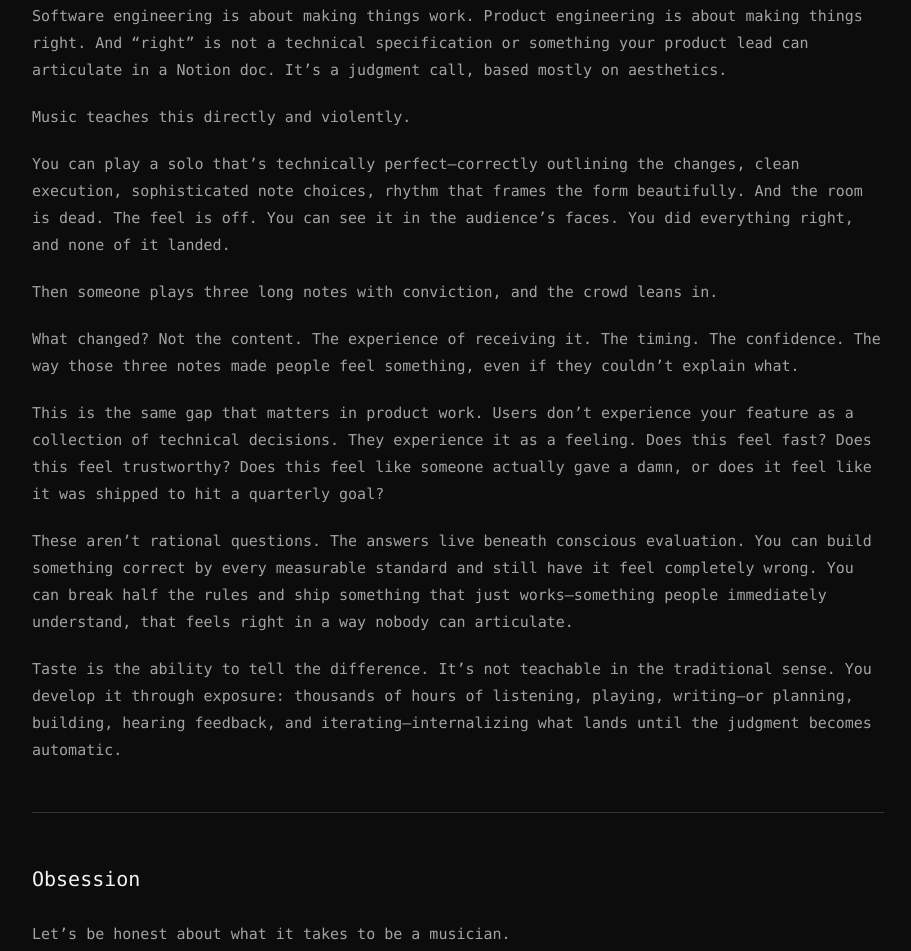
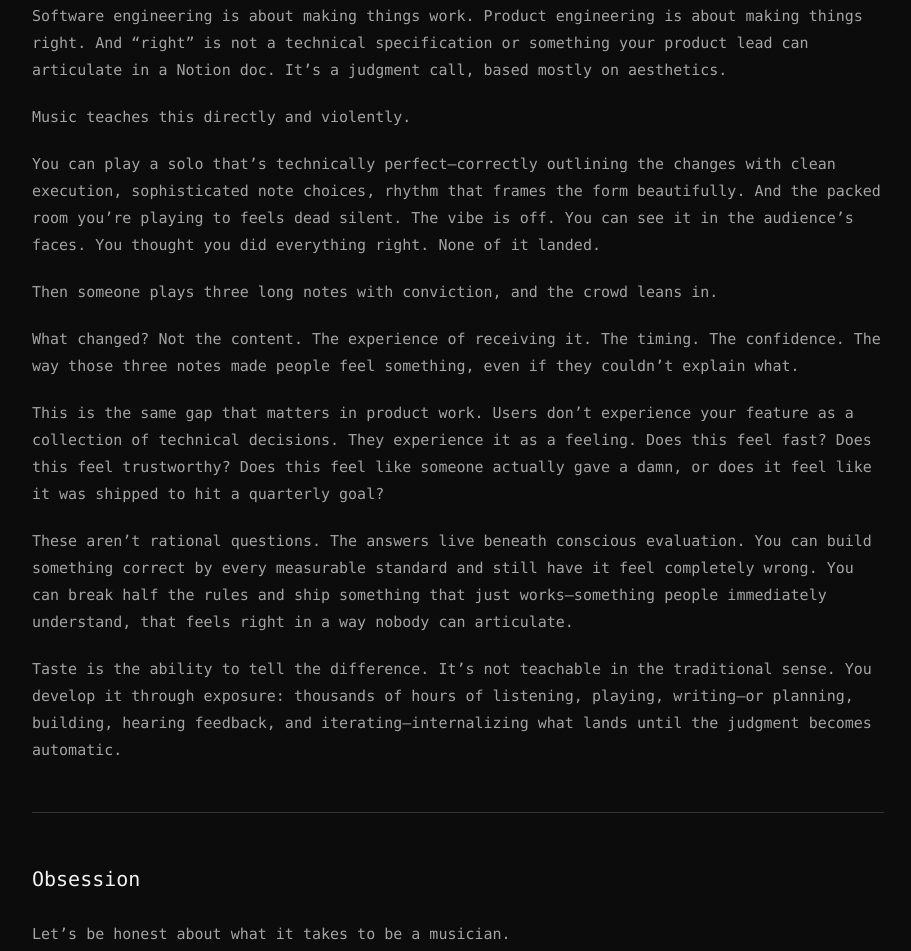
Before and after one commit to rpalermodrums/ryanpalermo-dot-dev, an Astro site in the folder apps/blog/: page /blog/jazz-engineers in a window 1280 px wide. Shown: the part 2722-3673 px from the top of the page, without its empty margins (182-1093 px from the left). Built offline with nearby package versions, Linux system fonts and the light colour scheme; Astro itself is replaced by a stand-in of ours; some packages are replaced by stand-ins of ours.

Commit message:
normalize copy

```diff
--- a/apps/blog/src/content/posts/jazz-engineers.md
+++ b/apps/blog/src/content/posts/jazz-engineers.md
@@ -63,7 +63,7 @@ Software engineering is about making things work. Product engineering is about m
 
 Music teaches this directly and violently.
 
-You can play a solo that’s technically perfect—correctly outlining the changes, clean execution, sophisticated note choices, rhythm that frames the form beautifully. And the room is dead. The feel is off. You can see it in the audience’s faces. You did everything right, and none of it landed.
+You can play a solo that’s technically perfect—correctly outlining the changes with clean execution, sophisticated note choices, rhythm that frames the form beautifully. And the packed room you're playing to feels dead silent. The vibe is off. You can see it in the audience’s faces. You thought you did everything right. None of it landed.
 
 Then someone plays three long notes with conviction, and the crowd leans in.
 
```
